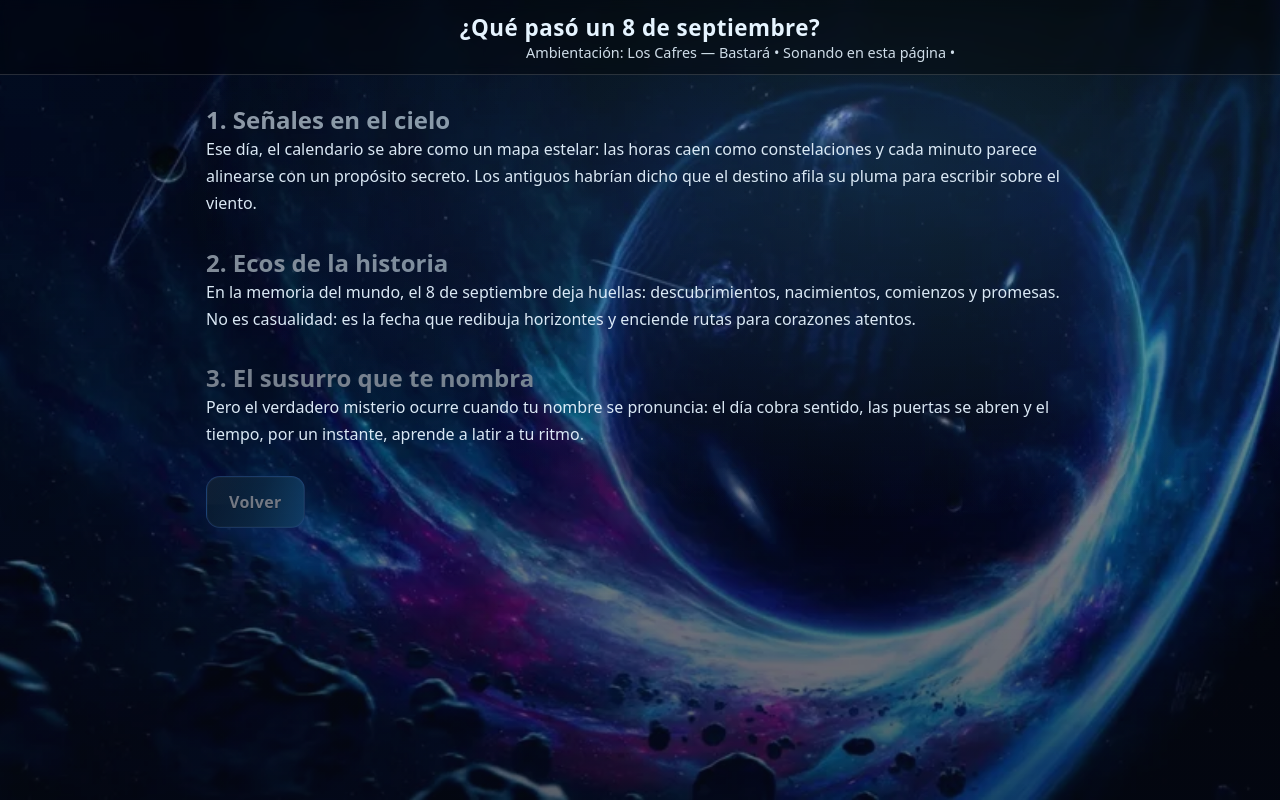
After one commit to juliancho18/Un_8_de_Septiembre, a Flask app: template templates/que_paso.html in a window 1280 px wide. The commit adds this page. Run offline with Flask 3, Linux system fonts and the light colour scheme; the template is opened without the code that fills it, so the values that code supplies are empty.

Commit message:
Cuarto Commit, mediante el cual se definen los botones y paginas nuuevas, para empezar a docuemntar y agregar informacion

```diff
--- a/app.py
+++ b/app.py
@@ -12,11 +12,11 @@ def landing():
 
 @app.route("/que-paso-8-septiembre")
 def que_paso():
-    return "<h1 style='font-family: system-ui; text-align:center; margin-top:3rem;'>Timeline en construcción…</h1>"
+    return render_template("que_paso.html")
 
 @app.route("/coincidiendo-contigo")
 def coincidiendo():
-    return "<h1 style='font-family: system-ui; text-align:center; margin-top:3rem;'>Coincidiendo contigo — próximamente</h1>"
+    return render_template("coincidiendo.html")
 
 if __name__ == "__main__":
     app.run(debug=True)
--- a/static/styles.css
+++ b/static/styles.css
@@ -182,3 +182,6 @@ body{
 .btn-home{
   padding: 12px 20px;
 }
+
+html, body { height: auto; min-height: 100%; overflow-y: auto; }
+.bg-overlay { position: fixed; inset: 0; pointer-events: none; }
--- /dev/null
+++ b/templates/que_paso.html
@@ -0,0 +1,98 @@
+<!DOCTYPE html>
+<html lang="es">
+<head>
+  <meta charset="UTF-8"/>
+  <meta name="viewport" content="width=device-width, initial-scale=1.0"/>
+  <title>¿Qué pasó un 8 de septiembre?</title>
+  <link rel="icon" type="image/x-icon" href="{{ url_for('static', filename='logo_xxx.ico') }}">
+  <link rel="stylesheet" href="{{ url_for('static', filename='styles.css') }}">
+  <style>
+    header.sticky {
+      position: sticky; top: 0; z-index: 10;
+      backdrop-filter: blur(6px);
+      background: rgba(0,0,0,0.35);
+      border-bottom: 1px solid rgba(255,255,255,0.15);
+      padding: 12px 16px;
+    }
+    .title-mystic {
+      margin: 0; font-size: 1.4rem; letter-spacing: 0.5px;
+      text-align: center;
+    }
+    .marquee { white-space: nowrap; overflow: hidden; }
+    .marquee span { display: inline-block; padding-left: 100%; animation: scroll-left 15s linear infinite; }
+    @keyframes scroll-left { from{transform:translateX(0)} to{transform:translateX(-100%)} }
+    .page-wrap { max-width: 900px; margin: 24px auto; padding: 0 16px 64px; }
+    section h2 { margin-top: 28px; }
+    section p  { line-height: 1.7; opacity: 0.95; }
+  </style>
+</head>
+<body style="background-image: url('{{ url_for('static', filename='galaxia_3.jpg') }}');">
+  <div class="bg-overlay"></div>
+
+  <!-- Audio (retoma estado) -->
+  <audio id="bgm" src="{{ url_for('static', filename='loscafresBastara.mp3') }}" preload="auto" playsinline></audio>
+
+  <header class="sticky">
+    <h1 class="title-mystic">¿Qué pasó un 8 de septiembre?</h1>
+    <div class="marquee" style="font-size:0.9rem; opacity:0.9;">
+      <span>Ambientación: Los Cafres — Bastará • Sonando en esta página • </span>
+    </div>
+  </header>
+
+  <main class="page-wrap">
+    <section>
+      <h2>1. Señales en el cielo</h2>
+      <p>
+        Ese día, el calendario se abre como un mapa estelar: las horas caen como
+        constelaciones y cada minuto parece alinearse con un propósito secreto.
+        Los antiguos habrían dicho que el destino afila su pluma para escribir
+        sobre el viento.
+      </p>
+    </section>
+
+    <section>
+      <h2>2. Ecos de la historia</h2>
+      <p>
+        En la memoria del mundo, el 8 de septiembre deja huellas: descubrimientos,
+        nacimientos, comienzos y promesas. No es casualidad: es la fecha que
+        redibuja horizontes y enciende rutas para corazones atentos.
+      </p>
+    </section>
+
+    <section>
+      <h2>3. El susurro que te nombra</h2>
+      <p>
+        Pero el verdadero misterio ocurre cuando tu nombre se pronuncia: el día
+        cobra sentido, las puertas se abren y el tiempo, por un instante,
+        aprende a latir a tu ritmo.
+      </p>
+    </section>
+
+    <div style="margin-top:28px;">
+      <a class="btn-metal" href="{{ url_for('landing') }}">Volver</a>
+    </div>
+  </main>
+
+  <script>
+  const STATE_KEY = 'bgmState';
+  function saveState(audio){
+    try{ localStorage.setItem(STATE_KEY, JSON.stringify({time: audio.currentTime||0, playing: !audio.paused})); }catch(e){}
+  }
+  function loadState(){
+    try{ const raw = localStorage.getItem(STATE_KEY); return raw? JSON.parse(raw): null; }catch(e){ return null; }
+  }
+  document.addEventListener('DOMContentLoaded', async () => {
+    const audio = document.getElementById('bgm');
+    audio.volume = 0.9;
+    const prev = loadState();
+    if (prev && Number.isFinite(prev.time)) audio.currentTime = Math.max(0, prev.time - 0.2);
+    if (prev && prev.playing) { try{ await audio.play(); }catch(e){} }
+    audio.addEventListener('timeupdate', ()=>saveState(audio));
+    audio.addEventListener('play', ()=>saveState(audio));
+    audio.addEventListener('pause', ()=>saveState(audio));
+    audio.addEventListener('ended', ()=>{ audio.currentTime=0; saveState(audio); });
+    window.addEventListener('beforeunload', ()=>saveState(audio));
+  });
+  </script>
+</body>
+</html>
```
Also changed, not shown: templates/coincidiendo.html (added, +91 -0 lines), templates/landing.html (+72 -31 lines), static/mercurio.jpg (added).
